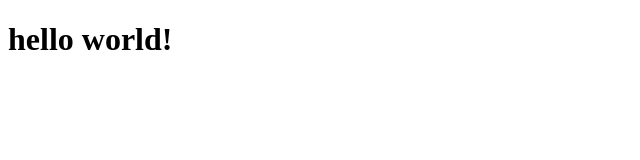
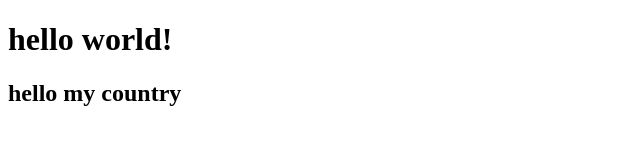
Before and after one commit to robert-faith/git_test_ud, a plain HTML site: page index.html in a window 1280 px wide. Shown: the whole page, without its empty margins (0-640 px from the left). Drawn offline with Linux system fonts and the light colour scheme.

Commit message:
test comiit subbota

```diff
--- a/index.html
+++ b/index.html
@@ -10,5 +10,6 @@
     <h1>
         hello world!
     </h1>
+    <h2>hello my country</h2>
 </body>
 </html>
```
